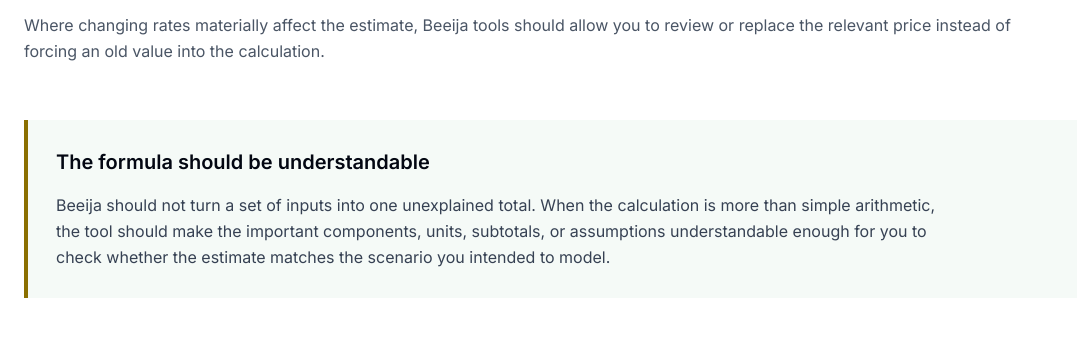
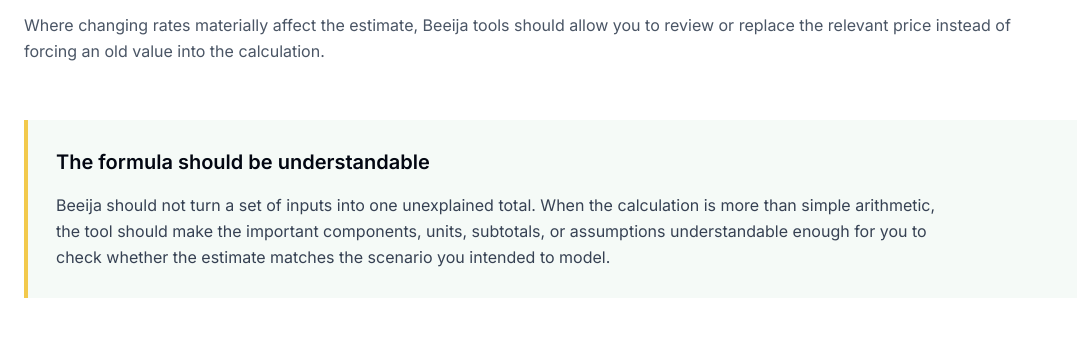
Before and after one commit to vaarunsonawwane-ops/beeija, a Next.js app: page /how-beeija-tools-are-built in a window 1280 px wide. Shown: the part 1080-1428 px from the top of the page, without its empty margins (0-1077 px from the left). Built offline with nearby package versions, Linux system fonts and the light colour scheme.

Commit message:
Update page.tsx

```diff
--- a/app/how-beeija-tools-are-built/page.tsx
+++ b/app/how-beeija-tools-are-built/page.tsx
@@ -134,7 +134,7 @@ export default function Page() {
           </div>
         </section>
 
-        <section className="mt-14 border-l-4 border-l-[var(--yellow-dark)] bg-[#F5FAF7] p-6 md:p-7">
+        <section className="mt-14 rounded-none border-l-4 border-l-[#F2C94C] bg-[#F5FAF7] p-6 md:p-7">
           <h2 className="text-xl font-semibold text-gray-950">
             The formula should be understandable
           </h2>
```
